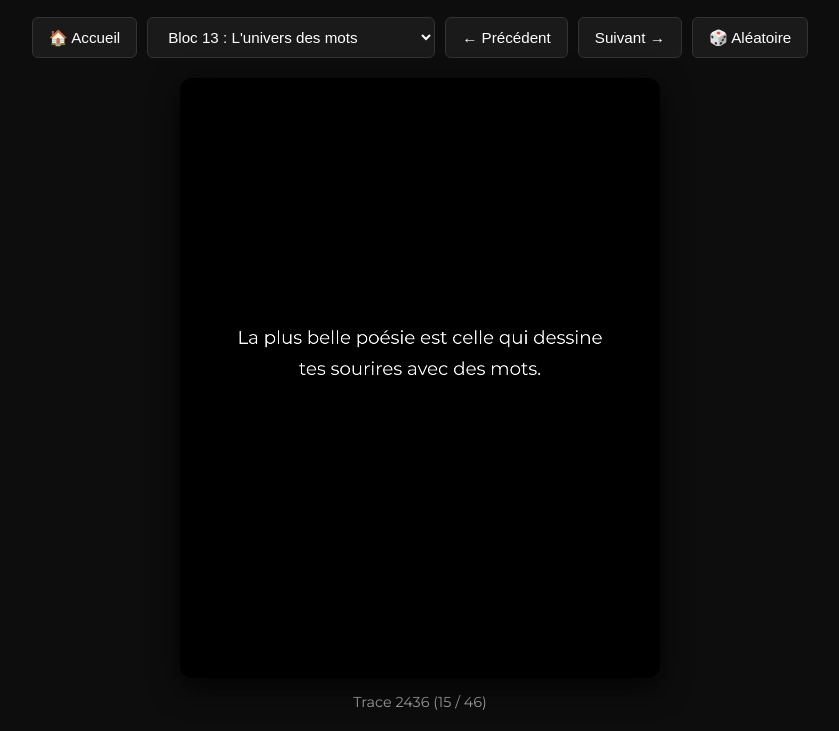
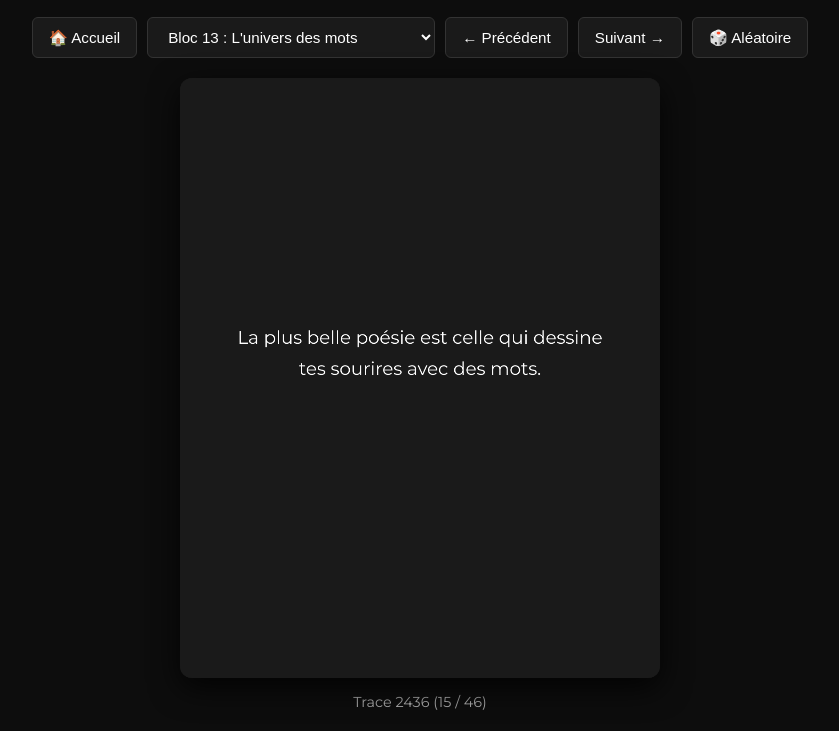
Before and after one commit to palabrasyfrasesperdidas-dotcom/palabras-fr, a plain HTML site: page index.html in a window 1280 px wide. Both pictures are taken after a click on the button "🎲 Aléatoire". Shown: the part 86-817 px from the top of the page, without its empty margins (220-1059 px from the left). Drawn offline with Linux system fonts and the light colour scheme.

Commit message:
Update index.html

```diff
--- a/index.html
+++ b/index.html
@@ -74,7 +74,7 @@
             position: relative;
             width: 100%;
             max-width: 480px;
-            background-color: #000000;
+            background-color: #1a1a1a;
             border-radius: 12px;
             overflow: hidden;
             box-shadow: 0 10px 30px rgba(0,0,0,0.8);
@@ -215,7 +215,10 @@
         if (currentFilteredFrases.length === 0) {
             stopAnimation();
             if (huellaCounter) huellaCounter.textContent = "Aucune trace dans ce bloc";
-            if (ctx && canvas) ctx.clearRect(0, 0, canvas.width, canvas.height);
+            if (ctx && canvas) {
+                ctx.fillStyle = "#111111";
+                ctx.fillRect(0, 0, canvas.width, canvas.height);
+            }
             return;
         }
 
@@ -250,21 +253,30 @@
         if (prevBtn) prevBtn.disabled = currentIndex === 0;
         if (nextBtn) nextBtn.disabled = currentIndex === currentFilteredFrases.length - 1;
 
-        // CORREGIDO: Usar .jpg en lugar de .png según los archivos subidos al repositorio
         const imgPath = `plantilla${currentBlockNum}_fr.jpg`;
         const videoPath = `plantilla${currentBlockNum}_video_fr.mp4`;
+
+        console.log("Tentative de chargement de l'image:", imgPath);
 
         const bgImg = new Image();
         bgImg.src = imgPath;
 
         bgImg.onload = () => {
+            console.log("Image chargée avec succès:", imgPath);
             adjustCanvasSize(bgImg.naturalWidth, bgImg.naturalHeight);
             drawCanvasFrame(bgImg, item.texto);
             tryLoadVideo(videoPath, item.texto, bgImg);
         };
 
-        bgImg.onerror = () => {
-            drawTextOnly(item.texto);
+        bgImg.onerror = (err) => {
+            console.error("Erreur lors du chargement de l'image de fond:", imgPath, err);
+            // Fallback visual para que no se quede negro
+            adjustCanvasSize(1080, 1350);
+            if (ctx && canvas) {
+                ctx.fillStyle = "#1a1a1a";
+                ctx.fillRect(0, 0, canvas.width, canvas.height);
+            }
+            drawTextOverlay(item.texto);
         };
     }
 
@@ -282,6 +294,7 @@
         video.playsInline = true;
 
         video.onloadeddata = () => {
+            console.log("Vidéo chargée avec succès:", videoSrc);
             currentVideoElem = video;
             if (video.videoWidth && video.videoHeight) {
                 adjustCanvasSize(video.videoWidth, video.videoHeight);
@@ -296,12 +309,14 @@
                     }
                 }
                 loop();
-            }).catch(() => {
+            }).catch((e) => {
+                console.warn("Autoplay bloqué ou erreur vidéo:", e);
                 drawCanvasFrame(fallbackImg, text);
             });
         };
 
         video.onerror = () => {
+            console.log("Vidéo non trouvée ou non supportée, utilisation de l'image fixe:", videoSrc);
             drawCanvasFrame(fallbackImg, text);
         };
     }
@@ -310,13 +325,6 @@
         if (!ctx || !canvas) return;
         ctx.clearRect(0, 0, canvas.width, canvas.height);
         ctx.drawImage(bgImg, 0, 0, canvas.width, canvas.height);
-        drawTextOverlay(text);
-    }
-
-    function drawTextOnly(text) {
-        if (!ctx || !canvas) return;
-        adjustCanvasSize(1080, 1350);
-        ctx.clearRect(0, 0, canvas.width, canvas.height);
         drawTextOverlay(text);
     }
 
```
